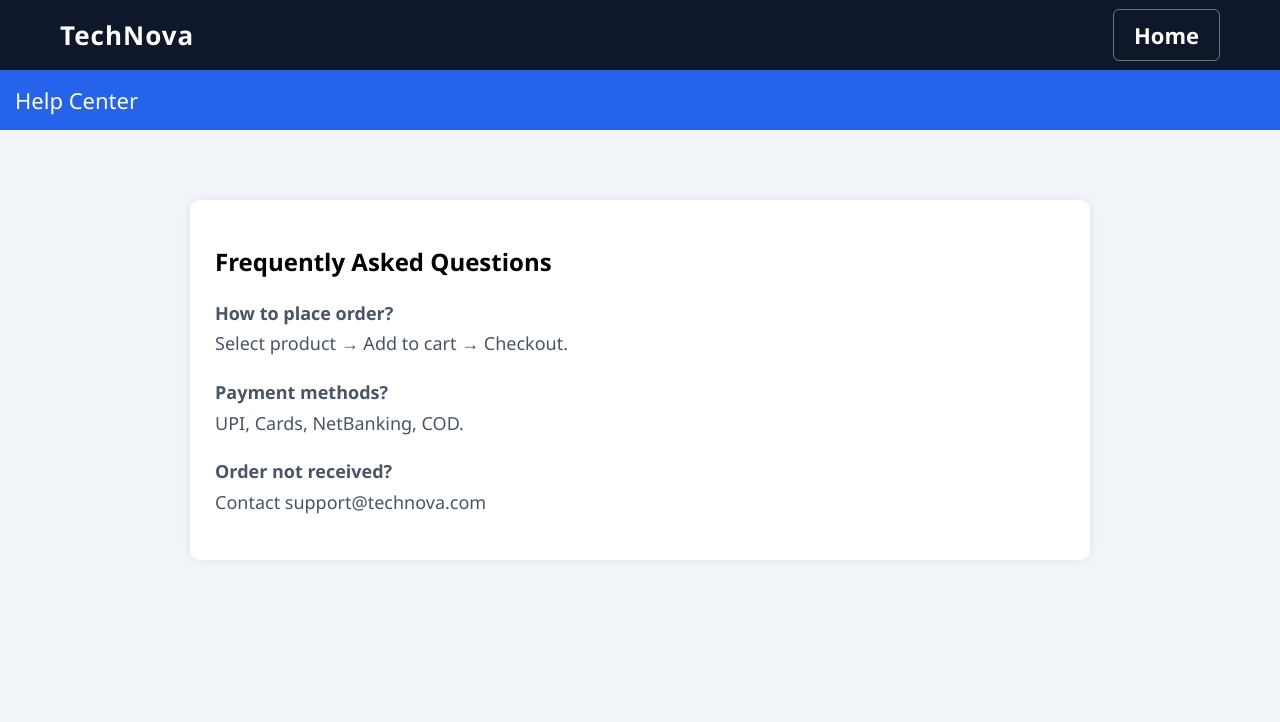
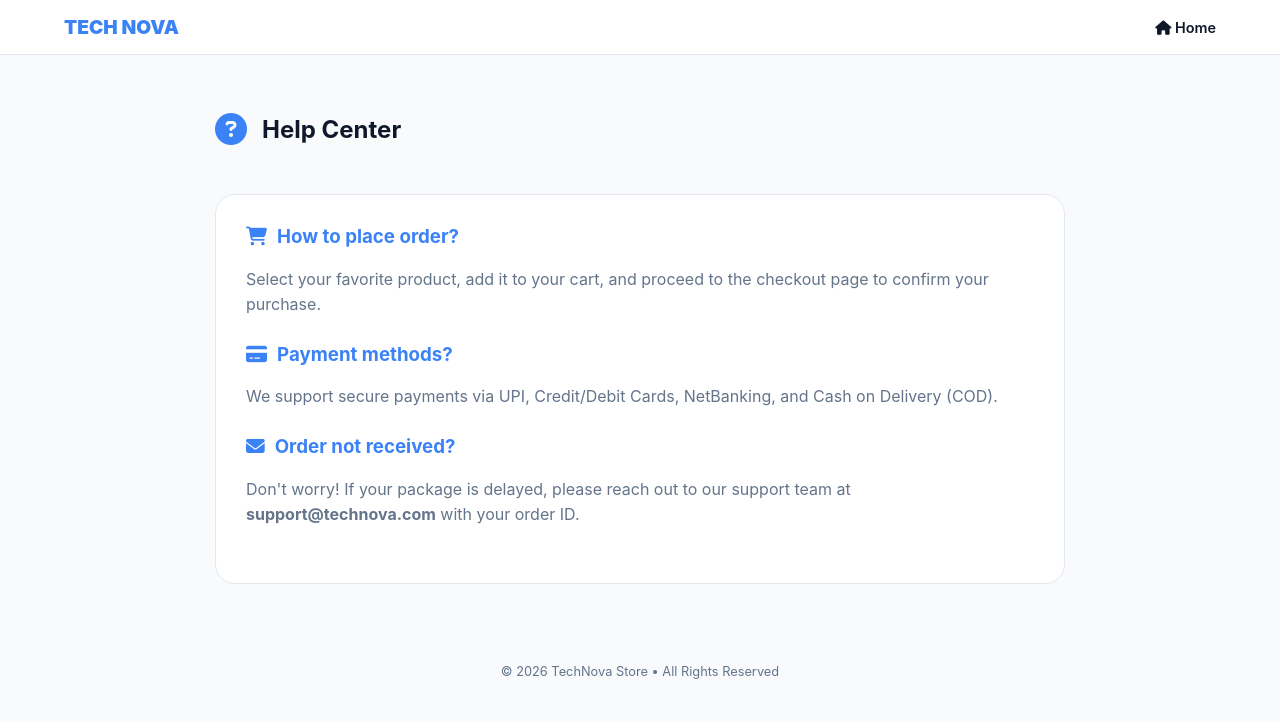
Before and after one commit to itsmeshahid0913/technova, a plain HTML site: page help.html in a window 1280 px wide. Drawn offline with Linux system fonts and the light colour scheme.

Commit message:
completed'

```diff
--- a/help.html
+++ b/help.html
@@ -1,105 +1,89 @@
 <!DOCTYPE html>
-<html>
+<html lang="en" data-theme="light">
 <head>
-<title>Help Center - TechNova</title>
+    <meta charset="UTF-8">
+    <title>Help Center | Tech Nova</title>
+    <meta name="viewport" content="width=device-width, initial-scale=1.0">
+    <link rel="stylesheet" href="https://cdnjs.cloudflare.com/ajax/libs/font-awesome/6.4.0/css/all.min.css">
     <style>
-body{font-family:Arial;margin:0;background:#f5f7fb}
-header{background:#2563eb;color:#fff;padding:15px;font-size:22px}
-.container{max-width:900px;margin:auto;padding:40px}
-.card{background:#fff;padding:25px;border-radius:10px;box-shadow:0 0 10px rgba(0,0,0,0.08);margin-bottom:20px}
-
-/* ===== Premium Mini Header ===== */
-.mini-header{
-  height:70px;
-  padding:0 60px;
-  display:flex;
-  justify-content:space-between;
-  align-items:center;
-  background:#0f172a;
-  position:sticky;
-  top:0;
-  z-index:1000;
+        /* Shared Design System (Matches Order History Page) */
+        :root {
+            --bg: #f8fafc; --card: #ffffff; --primary: #3b82f6;
+            --text: #0f172a; --text-dim: #64748b; --border: #e2e8f0;
+        }
+        [data-theme="dark"] {
+            --bg: #0b0e14; --card: #151a24; --primary: #3b82f6;
+            --text: #ffffff; --text-dim: #94a3b8; --border: #262d3d;
         }
 
-/* Logo */
-.logo{
-  color:white;
-  font-size:26px;
-  font-weight:900;
-  letter-spacing:1px;
-  text-decoration:none;
+        body {
+            margin: 0; background: var(--bg); color: var(--text);
+            font-family: 'Inter', sans-serif; min-height: 100vh;
         }
 
-/* Home button */
-.home-btn{
-  color:white;
-  text-decoration:none;
-  font-weight:600;
-  padding:10px 20px;
-  border:1px solid rgba(255,255,255,0.4);
-  border-radius:6px;
-  transition:0.25s;
+        /* Navigation Bar (Unified) */
+        nav {
+            padding: 15px 5%; display: flex; justify-content: space-between;
+            align-items: center; background: var(--card); border-bottom: 1px solid var(--border);
         }
+        .brand { font-weight: 900; color: var(--primary); font-size: 1.2rem; cursor: pointer; }
+        .nav-link { text-decoration: none; color: var(--text); font-weight: 600; font-size: 0.9rem; }
 
-.home-btn:hover{
-  background:#2563eb;
-  border-color:#2563eb;
+        /* Page Content */
+        .wrapper { max-width: 850px; margin: 40px auto; padding: 0 20px; }
+        .page-title { margin-bottom: 30px; display: flex; align-items: center; gap: 15px; }
+        .page-title i { color: var(--primary); }
+
+        /* Card Styling (Reusing order-card look) */
+        .faq-card {
+            background: var(--card); border: 1px solid var(--border);
+            border-radius: 20px; padding: 30px; margin-bottom: 20px;
         }
+        h3 { margin-top: 0; color: var(--primary); display: flex; align-items: center; gap: 10px; }
+        .faq-item { margin-bottom: 25px; }
+        .faq-item p { margin: 5px 0 0 0; color: var(--text-dim); line-height: 1.6; }
 
-/* ===== Page content styling ===== */
-body{
-  margin:0;
-  font-family: 'Segoe UI', sans-serif;
-  background:#f1f5f9;
-}
-
-.container{
-  max-width:900px;
-  margin:70px auto;
-  padding:0 20px;
-}
-
-.container h1{
-  font-size:42px;
-  color:#0f172a;
-  margin-bottom:15px;
-}
-
-.container p{
-  font-size:18px;
-  color:#475569;
-  line-height:1.7;
-}
-
-/* ===== Mobile ===== */
-@media(max-width:768px){
-  .mini-header{
-    padding:0 20px;
-  }
-  .logo{font-size:22px;}
-  .home-btn{padding:8px 14px;}
-  .container h1{font-size:30px;}
-}
+        footer { padding: 40px; text-align: center; color: var(--text-dim); font-size: 0.8rem; }
     </style>
 </head>
 <body>
 
-  <header class="mini-header">
-  <a href="index.html" class="logo">TechNova</a>
-  <a href="index.html" class="home-btn">Home</a>
-</header>
+    <nav>
+        <div class="brand" onclick="location.href='index.html'">TECH NOVA</div>
+        <a href="index.html" class="nav-link">
+            <i class="fas fa-home"></i> Home
+        </a>
+    </nav>
 
+    <div class="wrapper">
+        <div class="page-title">
+            <i class="fas fa-question-circle fa-2x"></i>
+            <h2>Help Center</h2>
+        </div>
 
-<header>Help Center</header>
-
-<div class="container">
-<div class="card">
-<h2>Frequently Asked Questions</h2>
-<p><b>How to place order?</b><br>Select product → Add to cart → Checkout.</p>
-<p><b>Payment methods?</b><br>UPI, Cards, NetBanking, COD.</p>
-<p><b>Order not received?</b><br>Contact support@technova.com</p>
+        <div class="faq-card">
+            <div class="faq-item">
+                <h3><i class="fas fa-shopping-cart"></i> How to place order?</h3>
+                <p>Select your favorite product, add it to your cart, and proceed to the checkout page to confirm your purchase.</p>
+            </div>
+            <div class="faq-item">
+                <h3><i class="fas fa-credit-card"></i> Payment methods?</h3>
+                <p>We support secure payments via UPI, Credit/Debit Cards, NetBanking, and Cash on Delivery (COD).</p>
+            </div>
+            <div class="faq-item">
+                <h3><i class="fas fa-envelope"></i> Order not received?</h3>
+                <p>Don't worry! If your package is delayed, please reach out to our support team at <strong>support@technova.com</strong> with your order ID.</p>
+            </div>
         </div>
     </div>
 
+    <footer>
+        © 2026 TechNova Store • All Rights Reserved
+    </footer>
+
+    <script>
+        // Apply theme from LocalStorage
+        document.documentElement.setAttribute('data-theme', localStorage.getItem('theme') || 'light');
+    </script>
 </body>
 </html>
```
Also changed, not shown: orders.html (+8 -2 lines), privacy.html (+69 -86 lines), returns.html (+62 -81 lines), shipping.html (deleted, +0 -101 lines). Lines whose indentation alone changed are shown as unchanged.
